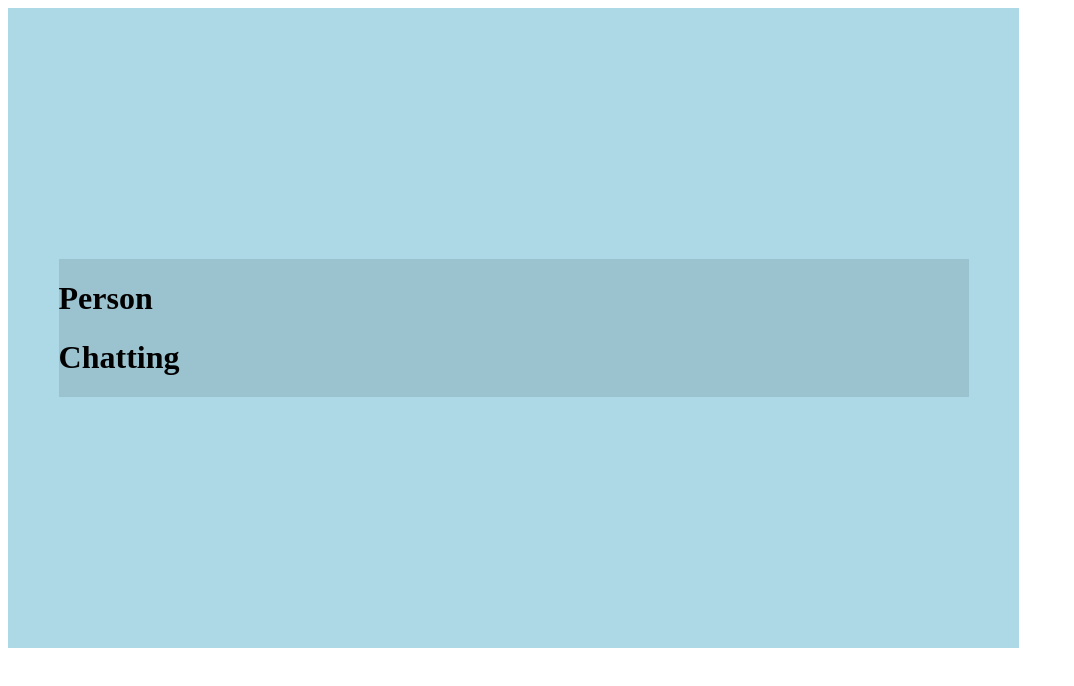
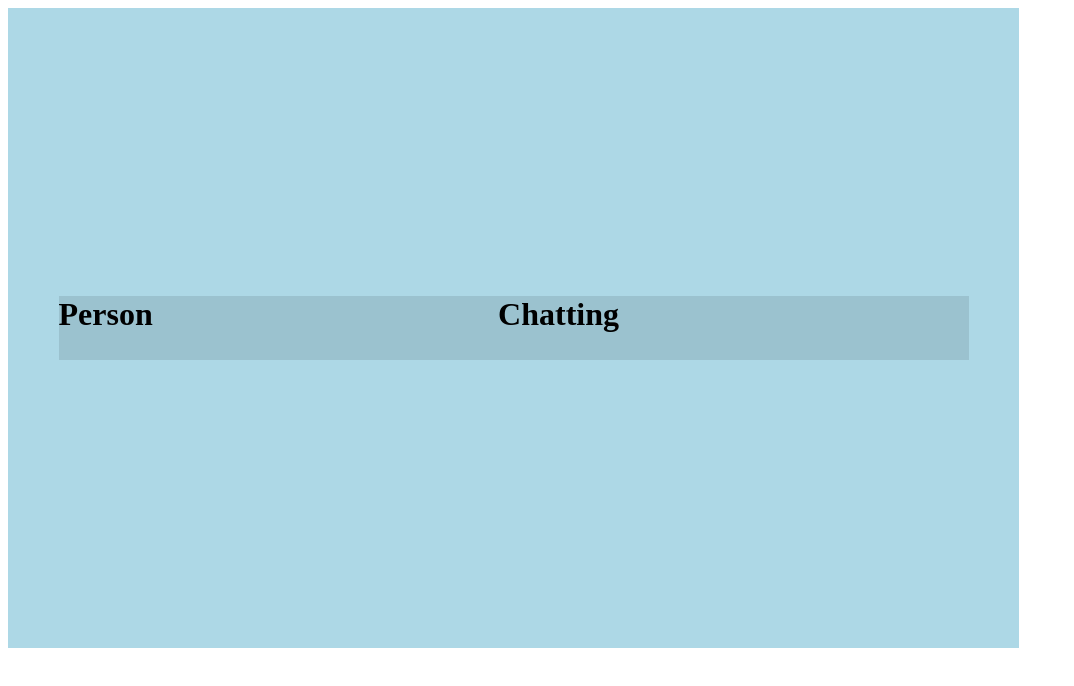
Before and after one commit to CoolCoder119/CoolCoder119.github.io, a website: page index.html in a window 1280 px wide. Shown: the whole page, without its empty margins (0-1074 px from the left). Drawn offline with Linux system fonts and the light colour scheme.

Commit message:
added styling

```diff
--- a/styles.css
+++ b/styles.css
@@ -16,17 +16,40 @@
 }
 .Message {
     width: 90%;
+    height: 10%;
     margin-left: 5%;
     margin-right: 5%;
     display: block;
     background-color: rgba(0,0,0,0.1);
 }
-.Author , .Text {
+
+.Author {
+    display: inline-block;
     height: 100%;
-}
-.Author {
     width: 10%;
+    margin-left: 0;
+    margin-right: 0;
+    margin-bottom: 0;
+    margin-top: 0;
+    padding-left: 0;
+    padding-right: 0;
+    padding-bottom: 0;
+    padding-top: 0;
+
+    text-align: center;
 }
 .Text {
-    width: 90%;
+    display: inline-block;
+    height: 100%;
+    width: 89%;
+    margin-left: 0;
+    margin-right: 0;
+    margin-bottom: 0;
+    margin-top: 0;
+    padding-left: 0;
+    padding-right: 0;
+    padding-bottom: 0;
+    padding-top: 0;
+
+    text-align: center;
 }
```
